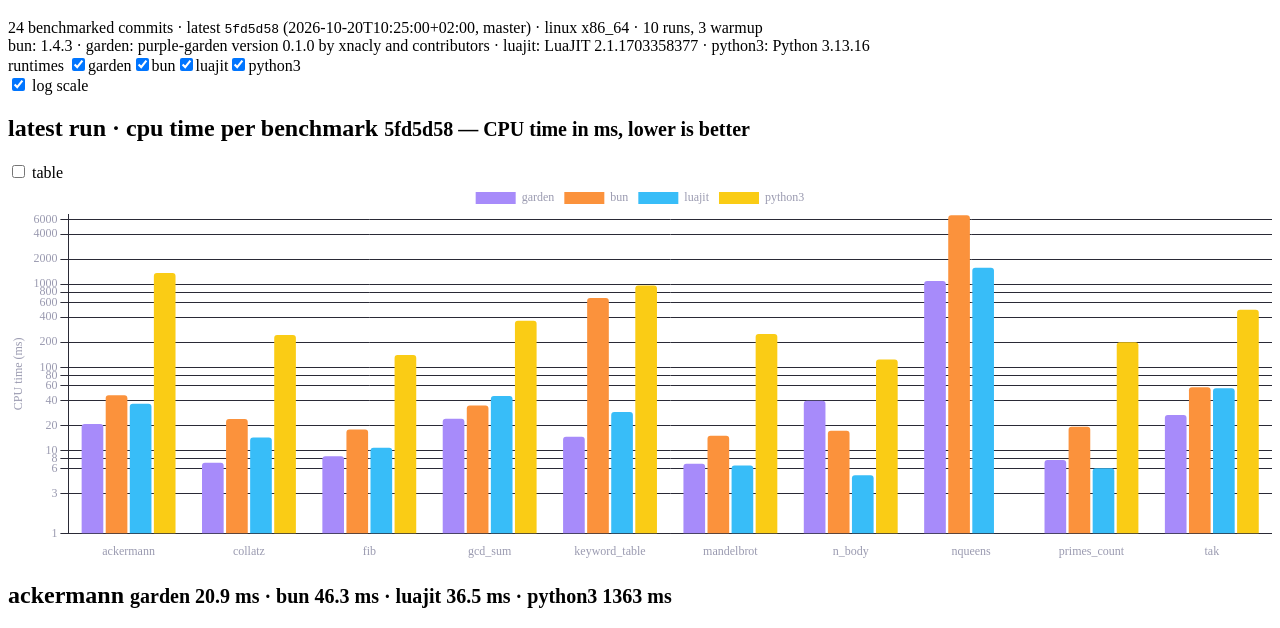
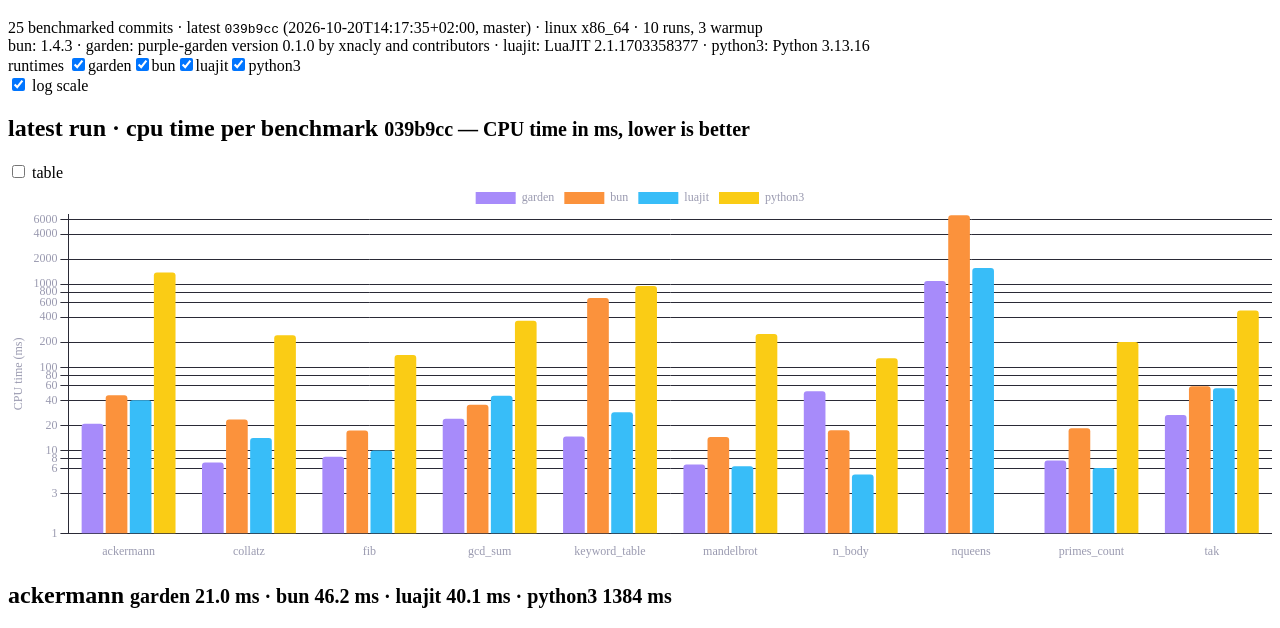
Before and after one commit to xnacly/purple-garden, a plain HTML site: page index.html in a window 1280 px wide. Shown: the part 61-689 px from the top of the page. Drawn offline with nearby package versions, Linux system fonts and the light colour scheme.

Commit message:
bench: 039b9cc

```diff
--- /dev/null
+++ b/data/039b9cc5d1c04843ae1a87c2d40c718d0d687d84.json
@@ -0,0 +1,446 @@
+{
+  "sha": "039b9cc",
+  "date": "2026-10-20T14:17:35+02:00",
+  "run_unix": 1792498977,
+  "ref": "master",
+  "runner": "linux x86_64",
+  "runs": 10,
+  "warmup": 3,
+  "runtimes": {
+    "bun": "1.4.3",
+    "garden": "purple-garden version 0.1.0 by xnacly and contributors",
+    "luajit": "LuaJIT 2.1.1703358377 -- Copyright (C) 2005-2023 Mike Pall. https://luajit.org/",
+    "python3": "Python 3.13.16"
+  },
+  "results": [
+    {
+      "workload": "ackermann",
+      "runtime": "garden",
+      "time_ms": {
+        "mean": 21.076128100000002,
+        "min": 20.585606000000002,
+        "stddev": 0.8819196971989187
+      },
+      "cpu_ms": 20.9601,
+      "memory_mb": 3.828125
+    },
+    {
+      "workload": "ackermann",
+      "runtime": "bun",
+      "time_ms": {
+        "mean": 44.0064246,
+        "min": 38.693697,
+        "stddev": 5.779328017927636
+      },
+      "cpu_ms": 46.19429999999999,
+      "memory_mb": 22.31640625
+    },
+    {
+      "workload": "ackermann",
+      "runtime": "luajit",
+      "time_ms": {
+        "mean": 40.2903067,
+        "min": 29.55841,
+        "stddev": 13.766315415118648
+      },
+      "cpu_ms": 40.116,
+      "memory_mb": 2.765625
+    },
+    {
+      "workload": "ackermann",
+      "runtime": "python3",
+      "time_ms": {
+        "mean": 1394.3454432,
+        "min": 1366.872809,
+        "stddev": 50.47157002740887
+      },
+      "cpu_ms": 1383.6232,
+      "memory_mb": 9.52734375
+    },
+    {
+      "workload": "collatz",
+      "runtime": "garden",
+      "time_ms": {
+        "mean": 7.280184200000001,
+        "min": 7.2219240000000005,
+        "stddev": 0.04789768775629988
+      },
+      "cpu_ms": 7.1657,
+      "memory_mb": 3.78515625
+    },
+    {
+      "workload": "collatz",
+      "runtime": "bun",
+      "time_ms": {
+        "mean": 18.222189300000004,
+        "min": 16.311939000000002,
+        "stddev": 1.8163230394301841
+      },
+      "cpu_ms": 23.6216,
+      "memory_mb": 23.0234375
+    },
+    {
+      "workload": "collatz",
+      "runtime": "luajit",
+      "time_ms": {
+        "mean": 14.211963900000004,
+        "min": 14.15531,
+        "stddev": 0.037559281795435016
+      },
+      "cpu_ms": 14.099499999999999,
+      "memory_mb": 2.4375
+    },
+    {
+      "workload": "collatz",
+      "runtime": "python3",
+      "time_ms": {
+        "mean": 244.0049929,
+        "min": 241.715543,
+        "stddev": 1.6492857426904197
+      },
+      "cpu_ms": 243.7732,
+      "memory_mb": 8.96484375
+    },
+    {
+      "workload": "fib",
+      "runtime": "garden",
+      "time_ms": {
+        "mean": 8.5099891,
+        "min": 8.426621,
+        "stddev": 0.06229905848307627
+      },
+      "cpu_ms": 8.396699999999997,
+      "memory_mb": 3.79296875
+    },
+    {
+      "workload": "fib",
+      "runtime": "bun",
+      "time_ms": {
+        "mean": 14.7148789,
+        "min": 13.316203,
+        "stddev": 1.3894886968350344
+      },
+      "cpu_ms": 17.4152,
+      "memory_mb": 21.6484375
+    },
+    {
+      "workload": "fib",
+      "runtime": "luajit",
+      "time_ms": {
+        "mean": 10.1397131,
+        "min": 8.500820000000001,
+        "stddev": 1.2917433455033165
+      },
+      "cpu_ms": 10.0252,
+      "memory_mb": 2.48046875
+    },
+    {
+      "workload": "fib",
+      "runtime": "python3",
+      "time_ms": {
+        "mean": 141.2186522,
+        "min": 136.166443,
+        "stddev": 2.504678679299064
+      },
+      "cpu_ms": 140.98470000000003,
+      "memory_mb": 8.95703125
+    },
+    {
+      "workload": "gcd_sum",
+      "runtime": "garden",
+      "time_ms": {
+        "mean": 24.239108800000004,
+        "min": 24.119197,
+        "stddev": 0.06834961886718097
+      },
+      "cpu_ms": 24.106299999999997,
+      "memory_mb": 3.91796875
+    },
+    {
+      "workload": "gcd_sum",
+      "runtime": "bun",
+      "time_ms": {
+        "mean": 29.3897462,
+        "min": 27.992482000000003,
+        "stddev": 1.11577914085388
+      },
+      "cpu_ms": 35.43229999999999,
+      "memory_mb": 22.8984375
+    },
+    {
+      "workload": "gcd_sum",
+      "runtime": "luajit",
+      "time_ms": {
+        "mean": 45.65512380000002,
+        "min": 45.599049,
+        "stddev": 0.03992272580261966
+      },
+      "cpu_ms": 45.455000000000005,
+      "memory_mb": 2.4375
+    },
+    {
+      "workload": "gcd_sum",
+      "runtime": "python3",
+      "time_ms": {
+        "mean": 364.6209439,
+        "min": 357.27343,
+        "stddev": 5.402601193052192
+      },
+      "cpu_ms": 364.3813,
+      "memory_mb": 8.80078125
+    },
+    {
+      "workload": "keyword_table",
+      "runtime": "garden",
+      "time_ms": {
+        "mean": 14.8709069,
+        "min": 14.668027,
+        "stddev": 0.18848782377971046
+      },
+      "cpu_ms": 14.7465,
+      "memory_mb": 4.5078125
+    },
+    {
+      "workload": "keyword_table",
+      "runtime": "bun",
+      "time_ms": {
+        "mean": 356.5780871,
+        "min": 351.671766,
+        "stddev": 2.4862169379962054
+      },
+      "cpu_ms": 684.0248999999999,
+      "memory_mb": 101.859375
+    },
+    {
+      "workload": "keyword_table",
+      "runtime": "luajit",
+      "time_ms": {
+        "mean": 28.864257999999996,
+        "min": 28.634596,
+        "stddev": 0.18134033935485327
+      },
+      "cpu_ms": 28.7439,
+      "memory_mb": 2.640625
+    },
+    {
+      "workload": "keyword_table",
+      "runtime": "python3",
+      "time_ms": {
+        "mean": 949.6008083000002,
+        "min": 909.898789,
+        "stddev": 31.38818079534745
+      },
+      "cpu_ms": 949.3213000000001,
+      "memory_mb": 12.3359375
+    },
+    {
+      "workload": "mandelbrot",
+      "runtime": "garden",
+      "time_ms": {
+        "mean": 6.899249899999999,
+        "min": 6.860573,
+        "stddev": 0.02225212278737592
+      },
+      "cpu_ms": 6.7924,
+      "memory_mb": 3.7578125
+    },
+    {
+      "workload": "mandelbrot",
+      "runtime": "bun",
+      "time_ms": {
+        "mean": 12.489082300000002,
+        "min": 11.865811,
+        "stddev": 0.4597628540990939
+      },
+      "cpu_ms": 14.482699999999996,
+      "memory_mb": 22.1484375
+    },
+    {
+      "workload": "mandelbrot",
+      "runtime": "luajit",
+      "time_ms": {
+        "mean": 6.5756617,
+        "min": 6.5387710000000006,
+        "stddev": 0.01959459651168043
+      },
+      "cpu_ms": 6.4684,
+      "memory_mb": 2.46484375
+    },
+    {
+      "workload": "mandelbrot",
+      "runtime": "python3",
+      "time_ms": {
+        "mean": 252.19886190000003,
+        "min": 248.938214,
+        "stddev": 2.5994889824735594
+      },
+      "cpu_ms": 251.95790000000002,
+      "memory_mb": 8.7890625
+    },
+    {
+      "workload": "n_body",
+      "runtime": "garden",
+      "time_ms": {
+        "mean": 51.85127070000001,
+        "min": 51.097511000000004,
+        "stddev": 0.6310105187899544
+      },
+      "cpu_ms": 51.6249,
+      "memory_mb": 4.1171875
+    },
+    {
+      "workload": "n_body",
+      "runtime": "bun",
+      "time_ms": {
+        "mean": 12.8372092,
+        "min": 11.316903,
+        "stddev": 1.592947419999292
+      },
+      "cpu_ms": 17.4989,
+      "memory_mb": 23.4765625
+    },
+    {
+      "workload": "n_body",
+      "runtime": "luajit",
+      "time_ms": {
+        "mean": 5.2619189,
+        "min": 5.148558,
+        "stddev": 0.17419106710955842
+      },
+      "cpu_ms": 5.145500000000001,
+      "memory_mb": 2.4375
+    },
+    {
+      "workload": "n_body",
+      "runtime": "python3",
+      "time_ms": {
+        "mean": 129.2373437,
+        "min": 119.27810199999999,
+        "stddev": 24.66628189122797
+      },
+      "cpu_ms": 129.0142,
+      "memory_mb": 8.9609375
+    },
+    {
+      "workload": "nqueens",
+      "runtime": "garden",
+      "time_ms": {
+        "mean": 1095.9329042999998,
+        "min": 1094.288505,
+        "stddev": 1.8309256315789744
+      },
+      "cpu_ms": 1095.5734,
+      "memory_mb": 3.72265625
+    },
+    {
+      "workload": "nqueens",
+      "runtime": "bun",
+      "time_ms": {
+        "mean": 6761.5618958,
+        "min": 6727.973515000001,
+        "stddev": 23.19477450545311
+      },
+      "cpu_ms": 6768.8044,
+      "memory_mb": 24.234375
+    },
+    {
+      "workload": "nqueens",
+      "runtime": "luajit",
+      "time_ms": {
+        "mean": 1567.0306874999999,
+        "min": 1561.491463,
+        "stddev": 4.636558478180799
+      },
+      "cpu_ms": 1566.6748000000002,
+      "memory_mb": 2.44921875
+    },
+    {
+      "workload": "primes_count",
+      "runtime": "garden",
+      "time_ms": {
+        "mean": 7.6743908,
+        "min": 7.641005,
+        "stddev": 0.04111244441177273
+      },
+      "cpu_ms": 7.5648,
+      "memory_mb": 3.80078125
+    },
+    {
+      "workload": "primes_count",
+      "runtime": "bun",
+      "time_ms": {
+        "mean": 13.375513500000002,
+        "min": 11.804872,
+        "stddev": 1.1598814816918197
+      },
+      "cpu_ms": 18.487199999999998,
+      "memory_mb": 22.84765625
+    },
+    {
+      "workload": "primes_count",
+      "runtime": "luajit",
+      "time_ms": {
+        "mean": 6.249501400000001,
+        "min": 6.223097,
+        "stddev": 0.0303509936546107
+      },
+      "cpu_ms": 6.1387,
+      "memory_mb": 2.5625
+    },
+    {
+      "workload": "primes_count",
+      "runtime": "python3",
+      "time_ms": {
+        "mean": 202.80689809999998,
+        "min": 198.630803,
+        "stddev": 5.691889072143452
+      },
+      "cpu_ms": 202.5799,
+      "memory_mb": 8.79296875
+    },
+    {
+      "workload": "tak",
+      "runtime": "garden",
+      "time_ms": {
+        "mean": 26.859988100000002,
+        "min": 26.692493000000002,
+        "stddev": 0.15218779770507948
+      },
+      "cpu_ms": 26.728699999999996,
+      "memory_mb": 3.76171875
+    },
+    {
+      "workload": "tak",
+      "runtime": "bun",
+      "time_ms": {
+        "mean": 54.8034342,
+        "min": 49.279639,
+        "stddev": 7.245388713166371
+      },
+      "cpu_ms": 59.3391,
+      "memory_mb": 22.1484375
+    },
+    {
+      "workload": "tak",
+      "runtime": "luajit",
+      "time_ms": {
+        "mean": 56.2182036,
+        "min": 55.902686,
+        "stddev": 0.29128145461170596
+      },
+      "cpu_ms": 56.04089999999999,
+      "memory_mb": 2.5625
+    },
+    {
+      "workload": "tak",
+      "runtime": "python3",
+      "time_ms": {
+        "mean": 485.0576103,
+        "min": 476.352069,
+        "stddev": 6.055349484713896
+      },
+      "cpu_ms": 484.7938,
+      "memory_mb": 8.78515625
+    }
+  ]
+}
--- a/data/index.json
+++ b/data/index.json
@@ -166,5 +166,12 @@
     "date": "2026-10-20T10:25:00+02:00",
     "run_unix": 1792485252,
     "ref": "master"
+  },
+  {
+    "file": "039b9cc5d1c04843ae1a87c2d40c718d0d687d84.json",
+    "sha": "039b9cc",
+    "date": "2026-10-20T14:17:35+02:00",
+    "run_unix": 1792498977,
+    "ref": "master"
   }
 ]
--- a/index.html
+++ b/index.html
@@ -52,6 +52,6 @@
     </footer>
 
     <script src="https://cdn.jsdelivr.net/npm/chart.js@4.4.1/dist/chart.umd.js"></script>
-    <script src="app.js?v=5fd5d58"></script>
+    <script src="app.js?v=039b9cc"></script>
   </body>
 </html>
```
